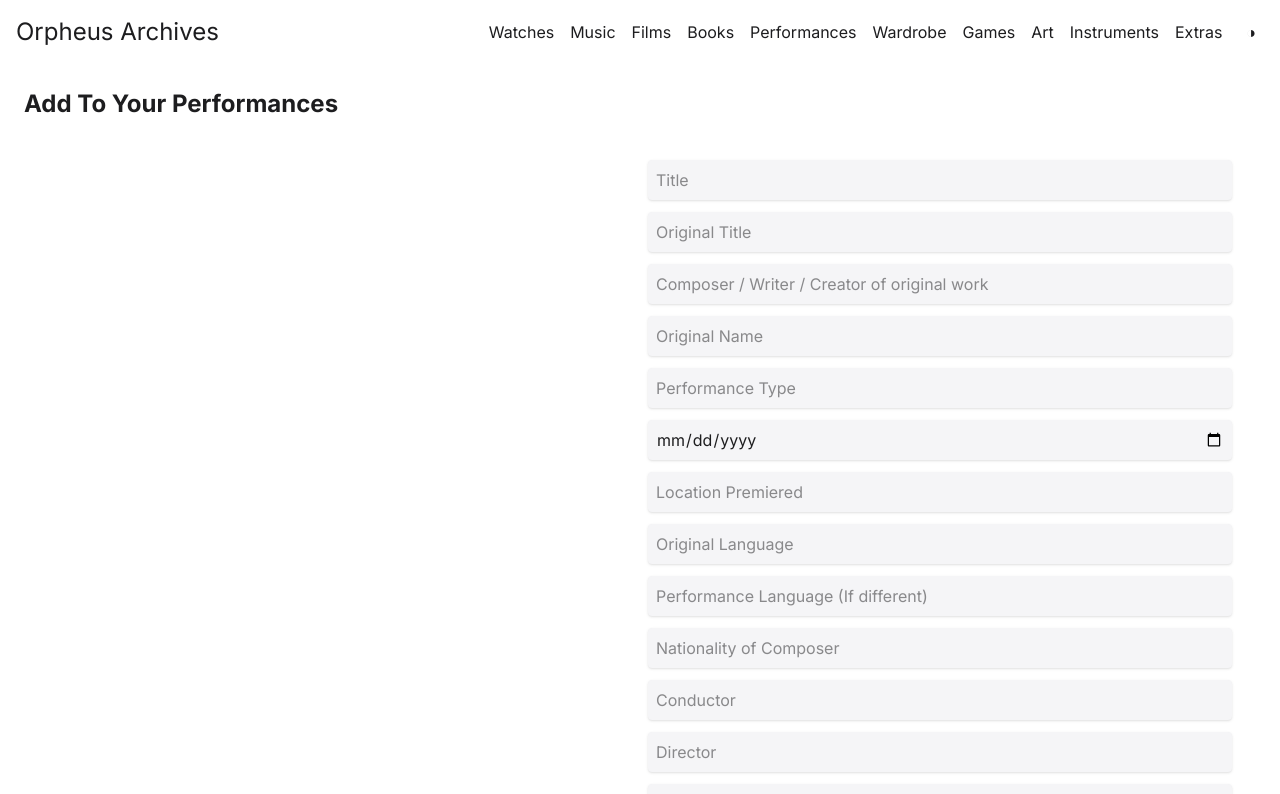
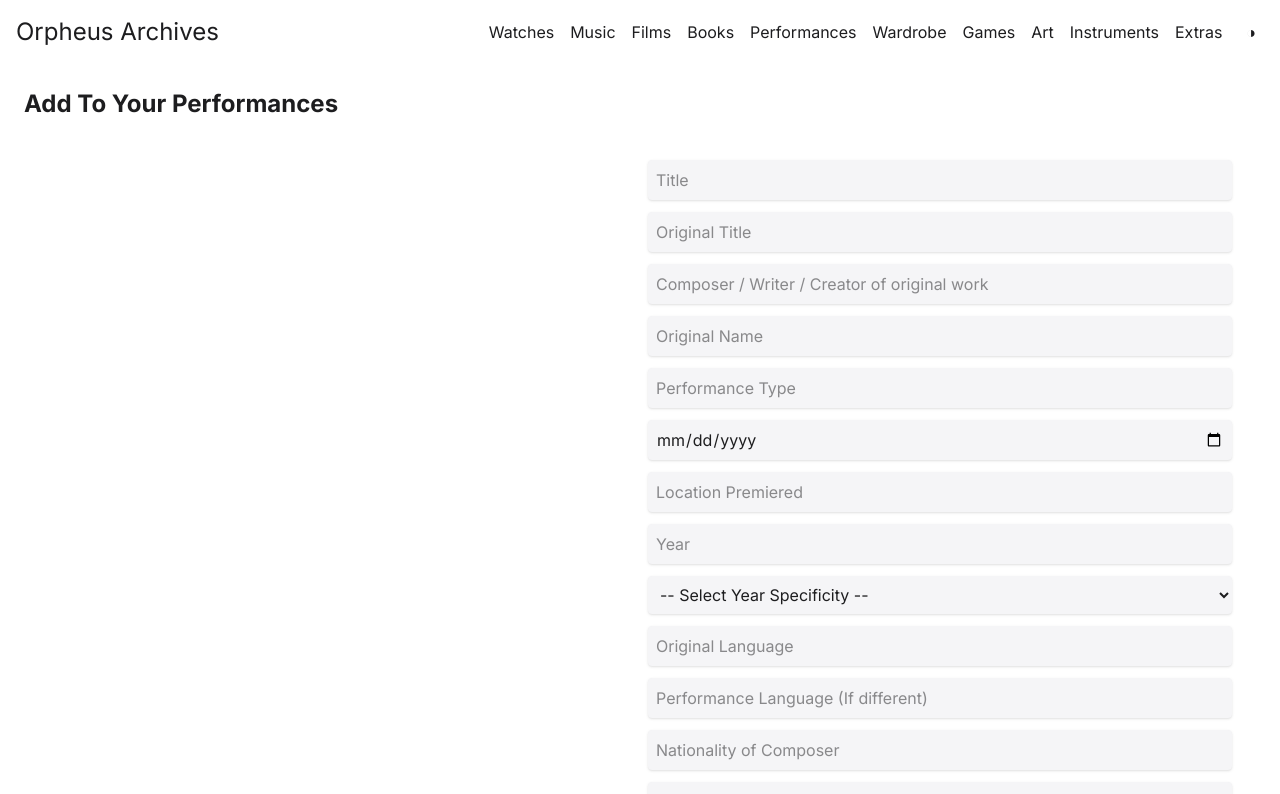
Before and after one commit to MatthewJRayner/collections, a Next.js app in the folder frontend/: page /performances/new in a window 1280 px wide. Shown: the top 794 px of the page. Built offline with nearby package versions, Linux system fonts and the light colour scheme; a web font is replaced by a local one.

Commit message:
Finished adding performances section to main site

```diff
--- a/frontend/src/components/performances/PerformanceCard.tsx
+++ b/frontend/src/components/performances/PerformanceCard.tsx
@@ -184,19 +184,19 @@ export default function PerformanceCard({
           {performance.original_language && (
             <p>
               <strong>Original Language:</strong>{" "}
-              {performance.original_language.toUpperCase()}
+              {performance.original_language}
             </p>
           )}
           {performance.language_heard && (
             <p>
               <strong>Performance Language:</strong>{" "}
-              {performance.language_heard.toUpperCase()}
+              {performance.language_heard}
             </p>
           )}
           {performance.country && (
             <p>
               <strong>Composer Nationality:</strong>{" "}
-              {performance.country.toUpperCase()}
+              {performance.country}
             </p>
           )}
           {performance.conductor && (
--- a/frontend/src/components/performances/PerformanceForm.tsx
+++ b/frontend/src/components/performances/PerformanceForm.tsx
@@ -135,6 +135,28 @@ export default function PerformanceForm({ initialData, onSuccess }: PerformanceF
           />
           <input
             type="text"
+            name="year"
+            placeholder="Year"
+            value={formData.year || ""}
+            onChange={handleChange}
+            className="bg-neutral shadow p-2 w-full rounded text-sm sm:text-base"
+          />
+          <select
+            name="year_specificity"
+            value={formData.year_specificity || ""}
+            onChange={handleChange}
+            className="bg-neutral shadow p-2 w-full rounded text-sm sm:text-base"
+          >
+            <option value="">-- Select Year Specificity --</option>
+            <option value="exact">Exact</option>
+            <option value="year">Year</option>
+            <option value="decade">Decade</option>
+            <option value="century">Century</option>
+            <option value="millennium">Millennium</option>
+            <option value="unknown">Unknown</option>
+          </select>
+          <input
+            type="text"
             name="original_language"
             placeholder="Original Language"
             value={formData.original_language || ""}
```
